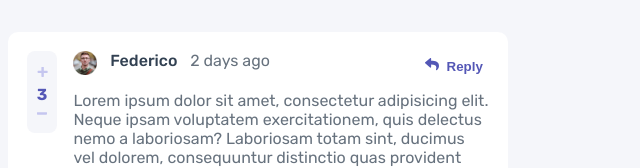
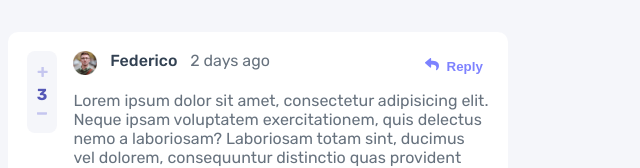
Before and after one commit to rodrfct/interactive-comments-section, a Nuxt app: page / in a window 1280 px wide. In both pictures the pointer is over the button "Reply". Shown: the top 168 px of the page, without its empty margins (0-640 px from the left). Built offline with nearby package versions, Linux system fonts and the light colour scheme.

Commit message:
Active states added

```diff
--- a/src/components/Comment.vue
+++ b/src/components/Comment.vue
@@ -156,6 +156,13 @@ const isMine = props.user.username ==  props.currrentUser
 
     border: none;
     background-color: inherit;
+
+    transition: filter .5s ease;
+}
+
+.actions button:hover {
+    filter: brightness(150%);
+    cursor: pointer;
 }
 
 .actions button + button {
--- a/src/components/CommentInput.vue
+++ b/src/components/CommentInput.vue
@@ -38,6 +38,11 @@ const props = defineProps({
     resize: none;
 }
 
+.comment-input textarea:hover {
+    border-color: var(--moderate-blue);
+    cursor: pointer;
+}
+
 .comment-input button {
     background-color: var(--moderate-blue);
     border: none;
@@ -50,4 +55,13 @@ const props = defineProps({
     align-self: start;
 }
 
+.comment-input button:hover {
+    filter: brightness(150%);
+    cursor: pointer;
+}
+
+.comment-input button, .comment-input textarea {
+    transition: all .5s ease;
+}
+
 </style>
```
